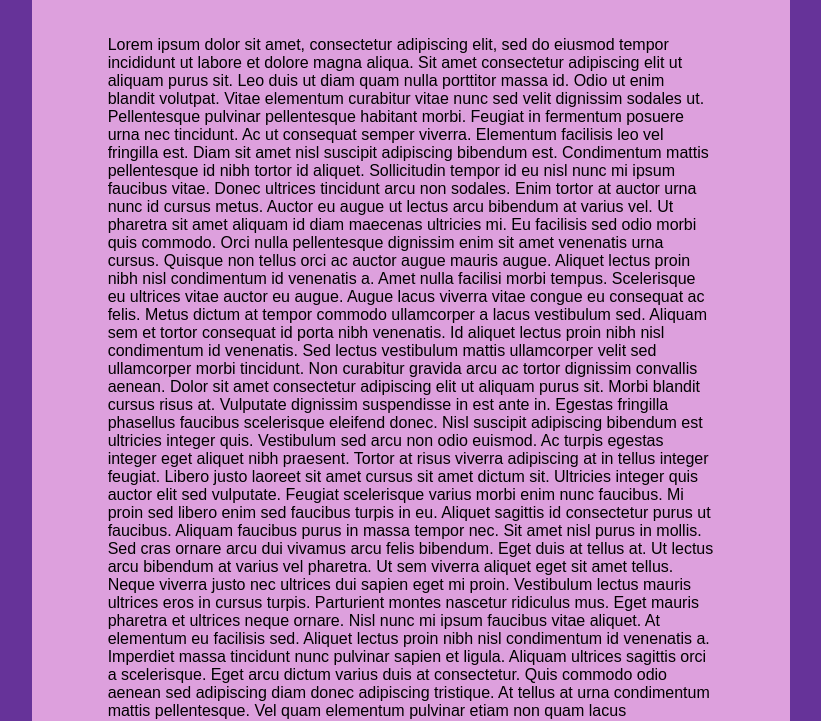
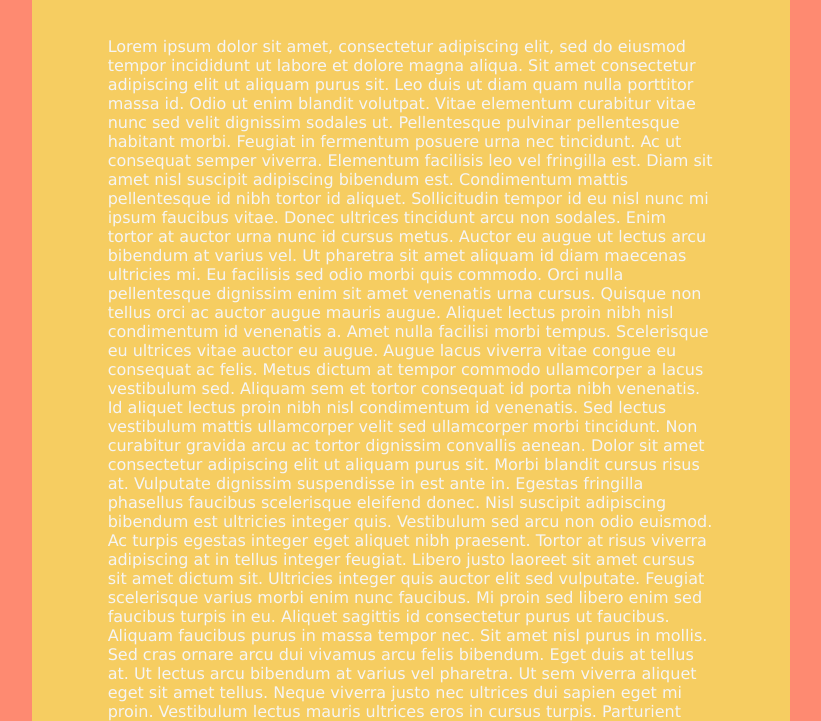
Before and after one commit to mikhail-zh-2009/Pages, a plain HTML site: page index.html in a window 1280 px wide. Shown: the part 171-892 px from the top of the page, without its empty margins (229-1050 px from the left). Drawn offline with Linux system fonts and the light colour scheme.

Commit message:
Changed styles

```diff
--- a/style.css
+++ b/style.css
@@ -1,10 +1,10 @@
 body {
-    background-color: rebeccapurple;
-    font-family: Arial, Helvetica, sans-serif;
+    background-color: #FE8A71;
+    font-family:'Lucida Sans', 'Lucida Sans Regular', 'Lucida Grande', 'Lucida Sans Unicode', Geneva, Verdana, sans-serif;
 }
 
 *::selection {
-    color: white;
+    color: #3DA4AB;
 }
 
 .main {
@@ -12,12 +12,13 @@ body {
     display: inline-block;
     width: 60%;
     min-height: 100vh;
-    background-color: plum;
+    background-color: #F6CD61 ;
     border-radius: 5px;
+    color: whitesmoke;
 }
 
 .inner {
-    margin: 0 10% 0 10%;
+    margin: 0 10% 10% 10%;
 }
 
 h1 {
```
